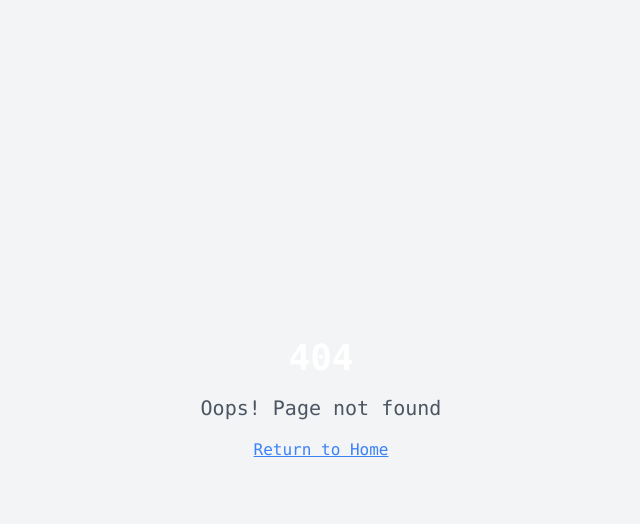
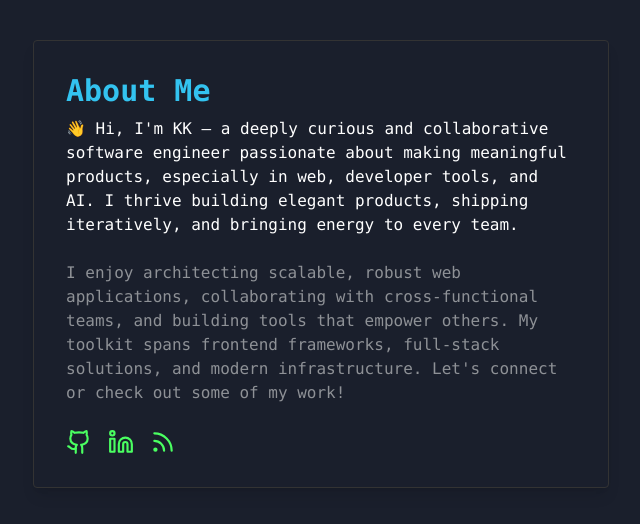
Before and after one commit to kannandreams/kannandreams.github.io, a React (Vite) app: page /about in a window 1280 px wide. Before the commit this address had no page. Shown: the top 524 px of the page, without its empty margins (319-959 px from the left). Built offline with nearby package versions, Linux system fonts and the light colour scheme.

Commit message:
Refactor: Remove scrolling about content and add about page
- Removed the scrolling text animation from the about section.
- Added a separate about page.

```diff
--- a/src/App.tsx
+++ b/src/App.tsx
@@ -5,6 +5,7 @@ import { QueryClient, QueryClientProvider } from "@tanstack/react-query";
 import { BrowserRouter, Routes, Route } from "react-router-dom";
 import Index from "./pages/Index";
 import NotFound from "./pages/NotFound";
+import About from "./pages/About";
 
 const queryClient = new QueryClient();
 
@@ -16,6 +17,7 @@ const App = () => (
       <BrowserRouter>
         <Routes>
           <Route path="/" element={<Index />} />
+          <Route path="/about" element={<About />} />
           {/* ADD ALL CUSTOM ROUTES ABOVE THE CATCH-ALL "*" ROUTE */}
           <Route path="*" element={<NotFound />} />
         </Routes>
--- a/src/components/VimAbout.tsx
+++ b/src/components/VimAbout.tsx
@@ -1,37 +1,19 @@
 
 import React from "react";
 
-// Brief introduction for the scrolling text
+// Brief introduction for the static text
 const intro =
   "👋 Hi, I'm KK — a deeply curious and collaborative software engineer passionate about making meaningful products, especially in web, developer tools, and AI. I thrive building elegant products, shipping iteratively, and bringing energy to every team.";
 
 const VimAbout: React.FC = () => {
   return (
     <div
-      className="w-full py-1 relative overflow-hidden"
+      className="w-full py-1 px-2"
       style={{
-        minHeight: 28, // Slightly reduced height
+        minHeight: 28,
       }}
     >
-      <div
-        className="animate-scroll-vertical whitespace-nowrap text-white text-[1rem] font-semibold"
-        style={{
-          animation: "scroll-top 24s linear infinite", // Slower animation (increased from 18s to 24s)
-          willChange: "transform",
-        }}
-      >
-        {intro}
-        <span className="block mt-2">{intro}</span>
-        <span className="block mt-2">{intro}</span>
-      </div>
-      <style>
-        {`
-          @keyframes scroll-top {
-            0% { transform: translateY(100%); }
-            100% { transform: translateY(-100%); }
-          }
-        `}
-      </style>
+      <span className="text-white text-[1rem] font-semibold">{intro}</span>
     </div>
   );
 };
--- a/src/components/VimTerminalHeader.tsx
+++ b/src/components/VimTerminalHeader.tsx
@@ -1,8 +1,8 @@
-
 import React from "react";
 import { Terminal, FileText, Wrench, Download, Send, Github, Linkedin, Rss, Heart } from "lucide-react";
 import { cn } from "@/lib/utils";
 import { toast } from "@/hooks/use-toast";
+import { Link } from "react-router-dom";
 
 const GITHUB_URL = "https://github.com/";
 const LINKEDIN_URL = "https://linkedin.com/";
@@ -80,6 +80,14 @@ const VimTerminalHeader: React.FC<VimTerminalHeaderProps> = ({
       <span className="font-bold text-xl text-terminal-bright-green select-none" style={{fontFamily: "'JetBrains Mono', Menlo, Monaco, 'Courier New', monospace"}}>
         ~/.profile
       </span>
+      {/* Minimal About link */}
+      <Link
+        to="/about"
+        className="ml-2 px-2 py-0.5 rounded bg-terminal-muted/10 text-terminal-accent text-xs hover:bg-terminal-muted/30 transition hidden sm:inline"
+        style={{fontWeight: 500}}
+      >
+        About
+      </Link>
     </div>
     <div className="flex items-center gap-3">
       {!devMode ? (
--- /dev/null
+++ b/src/pages/About.tsx
@@ -0,0 +1,36 @@
+
+import React from "react";
+import { Github, Linkedin, Rss } from "lucide-react";
+
+const GITHUB_URL = "https://github.com/";
+const LINKEDIN_URL = "https://linkedin.com/";
+const SUBSTACK_URL = "https://substack.com/profile/";
+
+const About = () => {
+  return (
+    <div className="min-h-screen bg-terminal-background text-terminal-foreground py-10 px-4 flex justify-center items-start">
+      <div className="max-w-xl w-full bg-terminal paper rounded-lg shadow-lg p-8 border border-terminal-border">
+        <h1 className="text-3xl font-bold mb-2 text-terminal-accent">About Me</h1>
+        <p className="text-base text-white mb-6">
+          👋 Hi, I'm KK — a deeply curious and collaborative software engineer passionate about making meaningful products, especially in web, developer tools, and AI. I thrive building elegant products, shipping iteratively, and bringing energy to every team.
+        </p>
+        <p className="text-terminal-muted mb-4">
+          I enjoy architecting scalable, robust web applications, collaborating with cross-functional teams, and building tools that empower others. My toolkit spans frontend frameworks, full-stack solutions, and modern infrastructure. Let's connect or check out some of my work!
+        </p>
+        <div className="flex items-center space-x-4 mt-6">
+          <a href={GITHUB_URL} aria-label="GitHub" target="_blank" rel="noopener noreferrer">
+            <Github size={26} className="text-terminal-bright-green hover:scale-110 transition-transform" />
+          </a>
+          <a href={LINKEDIN_URL} aria-label="LinkedIn" target="_blank" rel="noopener noreferrer">
+            <Linkedin size={26} className="text-terminal-bright-green hover:scale-110 transition-transform" />
+          </a>
+          <a href={SUBSTACK_URL} aria-label="Substack" target="_blank" rel="noopener noreferrer">
+            <Rss size={26} className="text-terminal-bright-green hover:scale-110 transition-transform" />
+          </a>
+        </div>
+      </div>
+    </div>
+  );
+};
+
+export default About;
```
